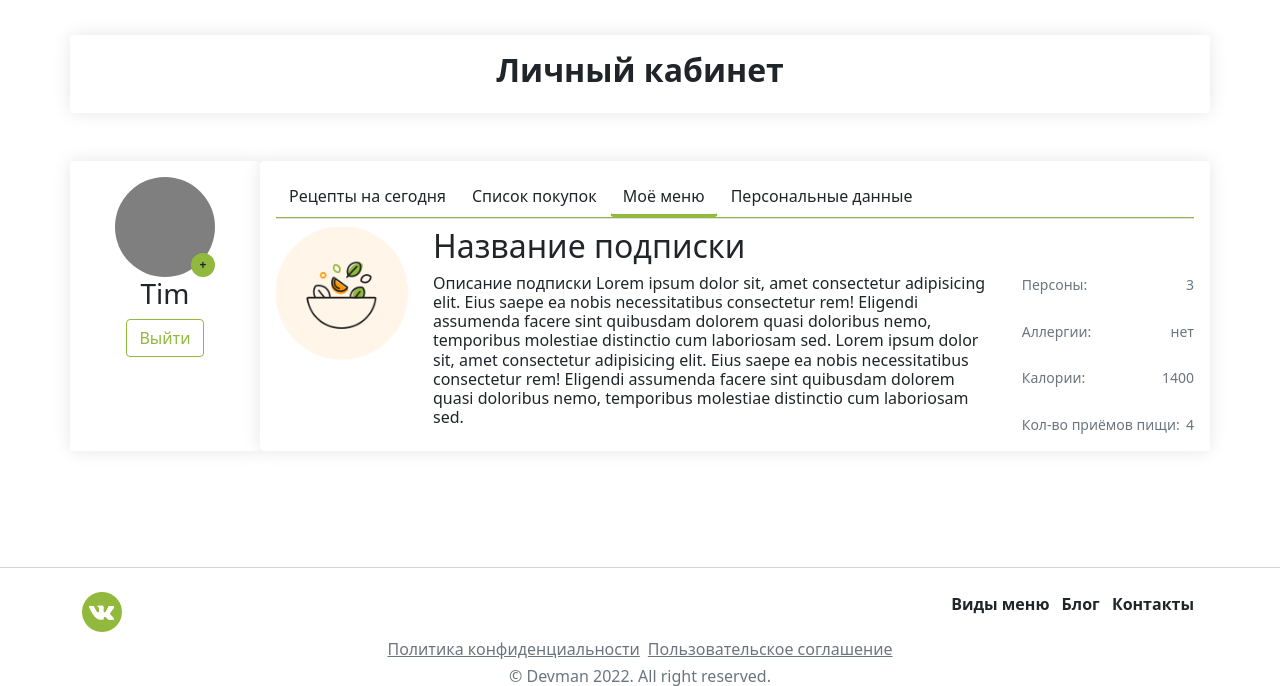
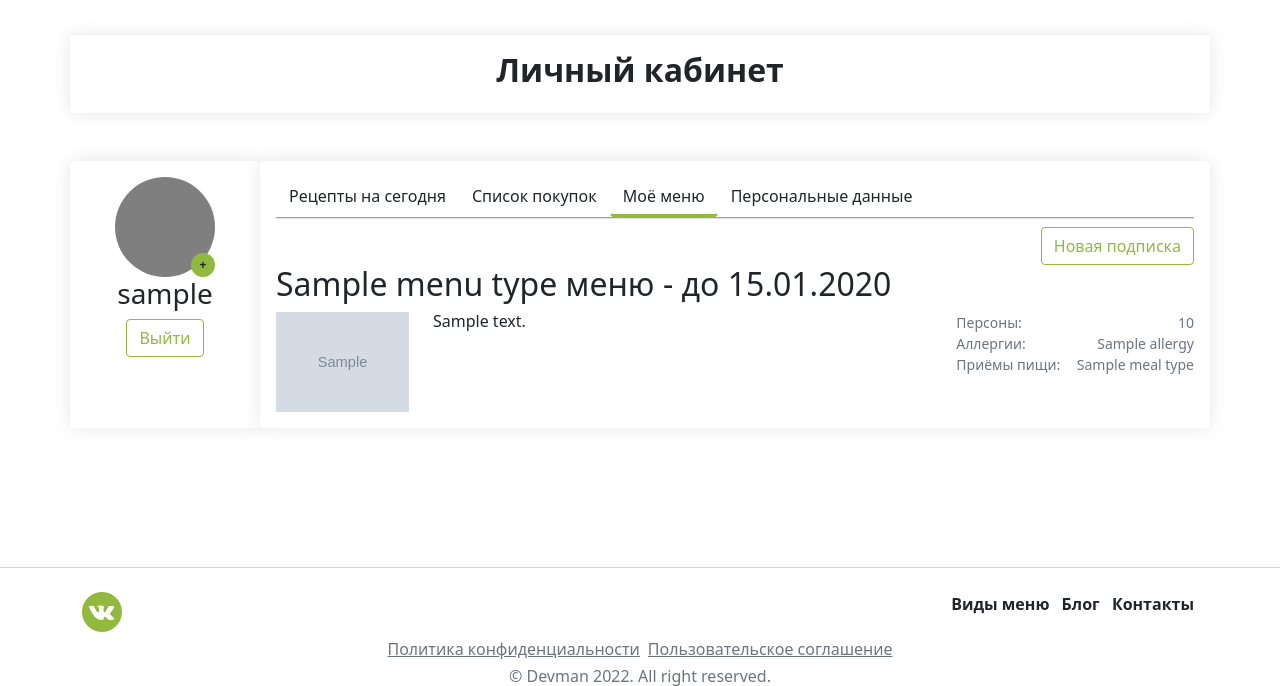
Before and after one commit to kashaeva-dev/foodplan, a Django app: template foodplan/templates/foodplan/lk.html in a window 1280 px wide, after a click on "Моё меню". Shown: the part 82-768 px from the top of the page. Run offline with Django 4.2, Linux system fonts and the light colour scheme; the template is opened without the code that fills it: most values are stand-ins (such as "Sample title", 1, 10 or a date in 2020); grey boxes marked "Sample" are stand-in pictures; parts of the project's set-up code (start-up, migrations or seed data) failed here and were passed over; some libraries are stand-ins or nearby versions.

Commit message:
Connect my_menu tab with db

```diff
--- a/foodplan/static/css/style.css
+++ b/foodplan/static/css/style.css
@@ -273,6 +273,15 @@ body {
 .align-items-center {
     align-items: center;
 }
+.align-items-flex-end {
+    align-items: flex-end;
+}
+.subscription-message {
+        background-color: #fff;
+        padding: 20px;
+        text-align: center;
+        display: inline-block;
+    }
 .color-green {
     color: #91B93E;
 }
--- a/foodplan/templates/foodplan/lk.html
+++ b/foodplan/templates/foodplan/lk.html
@@ -20,11 +20,11 @@
 
                 <div class="card col-12 col-md-2 p-3 mb-3 d-flex flex-column align-items-center foodplan__shadow">
                     <div class="position-relative">
-                        <img src="img/test_avatar.png" alt="" width="100" height="100" class="rounded-pill">
+                        <img src="{% static 'img/test_avatar.png' %}" alt="" width="100" height="100" class="rounded-pill">
                         <span class="badge rounded-circle position-absolute bottom-0 end-0 foodplan__bg_green avatar__plus"><a href="#"
                                 class="link-dark text-decoration-none align-middle">+</a></span>
                     </div>
-                    <h3 class="card-title text-center">Tim</h3>
+                    <h3 class="card-title text-center">{{ username }}</h3>
                     <div class="d-block">
                         <button class="btn btn-outline-success shadow-none foodplan_green foodplan__border_green">Выйти</button>
                     </div>
@@ -32,14 +32,16 @@
 
                 <div class="card col-12 col-md-10 p-3 mb-3 foodplan__shadow">
                         <ul class="nav nav-tabs">
+                            {% if active_subscriptions %}
                                 <li class="nav-item foodplan__tab-item">
-                                <button id="tab1" class="btn shadow-none foodplan__tab-button active" data-bs-toggle="tab" data-bs-target="#recipe">Рецепты на сегодня</button>
+                                    <button id="tab1" class="btn shadow-none foodplan__tab-button {% if active_subscriptions %} active {% endif %}" data-bs-toggle="tab" data-bs-target="#recipe">Рецепты на сегодня</button>
                                 </li>
                                 <li class="nav-item foodplan__tab-item">
                                     <button id="tab2" class="btn shadow-none foodplan__tab-button" data-bs-toggle="tab" data-bs-target="#list">Список покупок</button>
                                 </li>
+                            {% endif %}
                             <li class="nav-item foodplan__tab-item">
-                                <button id="tab3" class="btn shadow-none foodplan__tab-button" data-bs-toggle="tab" data-bs-target="#menu">Моё меню</button>
+                                <button id="tab3" class="btn shadow-none foodplan__tab-button {% if not active_subscriptions %} active {% endif %}" data-bs-toggle="tab" data-bs-target="#menu">Моё меню</button>
                             </li>
                             <li class="nav-item foodplan__tab-item">
                                 <button id="tab4" class="btn shadow-none foodplan__tab-button" data-bs-toggle="tab" data-bs-target="#data">Персональные данные</button>
@@ -79,44 +81,73 @@
                                     </div>
                                 </form>
                             </div>
-                            <div class="tab-pane fade" id="menu">
+                            <div class="tab-pane fade {% if not active_subscriptions %} show active {% endif %}" id="menu">
+                                {% if active_subscriptions %}
+                                    <div class="d-flex flex-column align-items-flex-end">
+                                        <div class="d-block">
+                                            <button class="btn btn-outline-success shadow-none foodplan_green foodplan__border_green">Новая подписка</button>
+                                        </div>
+                                    </div>
+                                {% else %}
+                                    <div class="row">
+                                        <div class="col-12 subscription-message">
+                                            <br>
+                                            <p>У вас нет активных подписок. </p>
+                                            <p>Вы можете оформить подписку, нажав на соответствующую кнопку ниже.</p>
+                                            <p>Будем рады видеть Вас среди наших клиентов!</p>
+                                            <div class="d-block">
+                                                <button class="btn btn-outline-success shadow-none foodplan_green foodplan__border_green">Подписка</button>
+                                            </div>
+                                        </div>
+                                    </div>
+                                {% endif %}
+                                {% for subscription in active_subscriptions %}
+                                    <div class="row">
+                                        <div class="col-12">
+                                            <h2>{{ subscription.menu_type.name }} меню - до {{ subscription.end_date|date:"d.m.Y"}}</h2>
+                                        </div>
+                                    </div>
                                     <div class="row">
                                         <div class="col-2">
-                                        <img src="img/circle1.png" alt="" class="w-100">
+                                            <img src="{{ subscription.menu_type.image.url }}" alt="" class="w-100">
                                         </div>
                                         <div class="col-10 col-md-10">
                                             <div class="row">
-                                            <div class="col-12">
-                                                <h2>Название подписки</h2>
+                                                <div class="col-md-12 col-lg-8">
+                                                    <h6>{{ subscription.menu_type.description }}</h6>
                                                 </div>
-                                            <div class="col-md-12 col-lg-9">
-                                                <h6>Описание подписки Lorem ipsum dolor sit, amet consectetur adipisicing elit. Eius saepe ea nobis necessitatibus
-                                                    consectetur rem! Eligendi assumenda facere sint quibusdam dolorem quasi doloribus nemo, temporibus molestiae
-                                                    distinctio cum laboriosam sed. Lorem ipsum dolor sit, amet consectetur adipisicing elit. Eius saepe ea nobis
-                                                    necessitatibus consectetur rem! Eligendi
-                                                    assumenda facere sint quibusdam dolorem quasi doloribus nemo, temporibus molestiae distinctio cum laboriosam
-                                                    sed.</h6>
+                                                <div class="col-md-12 col-lg-4 text-muted d-flex flex-column justify-content-between">
+                                                    <div class="d-flex flex-row justify-content-between">
+                                                        <small>Персоны: </small><small>{{ subscription.people_quantity }}</small>
+                                                    </div>
+                                                    <div class="d-flex flex-row justify-content-between">
+                                                        <small>Аллергии: </small>
+                                                        <div class="d-flex flex-column align-items-flex-end">
+                                                            {% if subscription.allergies %}
+                                                                {% for allergy in subscription.allergies.all %}
+                                                                    <small>{{ allergy.name }}</small>
+                                                                {% endfor %}
+                                                            {% else %}
+                                                                <small>нет</small>
+                                                            {% endif %}
+                                                        </div>
 
                                                     </div>
-                                            <div class="col-md-12 col-lg-3 text-muted d-flex flex-column justify-content-between">
                                                     <div class="d-flex flex-row justify-content-between">
-                                                    <small>Персоны: </small><small>3</small>
-                                                </div>
-                                                <div class="d-flex flex-row justify-content-between">
-                                                    <small>Аллергии: </small><small>нет</small>
-                                                </div>
-                                                <div class="d-flex flex-row justify-content-between">
-                                                    <small>Калории: </small><small>1400</small>
-                                                </div>
-                                                <div class="d-flex flex-row justify-content-between">
-                                                    <small>Кол-во приёмов пищи: </small><small>4</small>
-                                                </div>
-
+                                                        <small>Приёмы пищи: </small>
+                                                        <div class="d-flex flex-column align-items-flex-end">
+                                                            {% for meal_type in subscription.meal_type.all %}
+                                                                <small>{{ meal_type.name }}</small>
+                                                            {% endfor %}
                                                         </div>
                                                     </div>
                                                 </div>
                                             </div>
                                         </div>
+                                    </div>
+                                {% endfor %}
+                            </div>
+                            {% if active_subscriptions %}
                                 <div class="tab-pane fade" id="list">
                                 <div class="col-12 col-sm-6 p-3">
                                     <small class="link-secondary">Ингредиенты:</small>
@@ -233,7 +264,7 @@
                                     </div>
                                 </div>
                             </div>
-
+                            {% endif %}
                         </div>
 
                 </div>
```
Also changed, not shown: foodplan/admin.py (+10 -3 lines), foodplan/models.py (+26 -0 lines), foodplan/views.py (+14 -2 lines), foodplan/migrations/0009_menutype_description.py (added), foodplan/migrations/0010_subscriptionallergy_subscription_allergies.py (added). Lines whose indentation alone changed are shown as unchanged.
